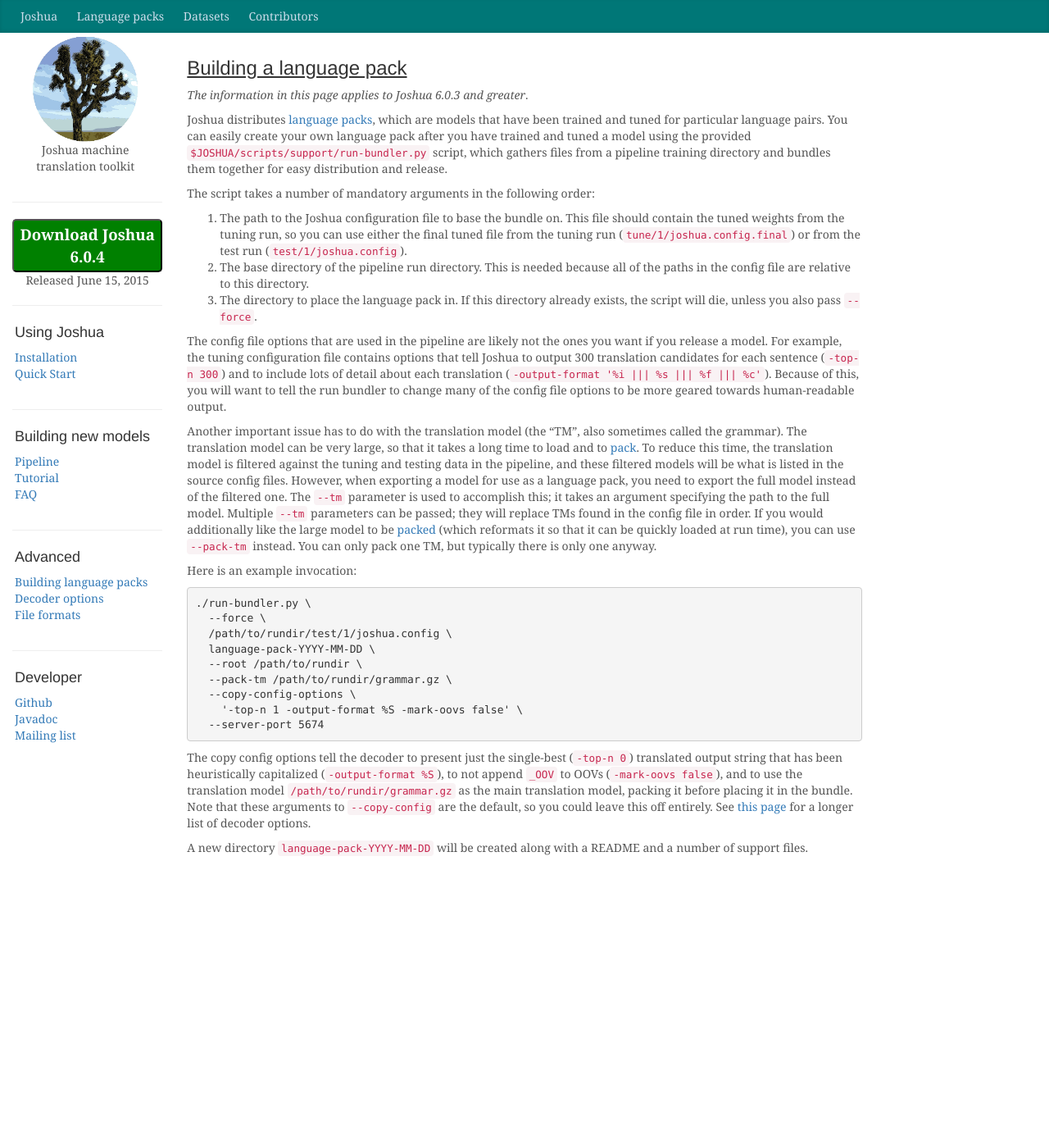
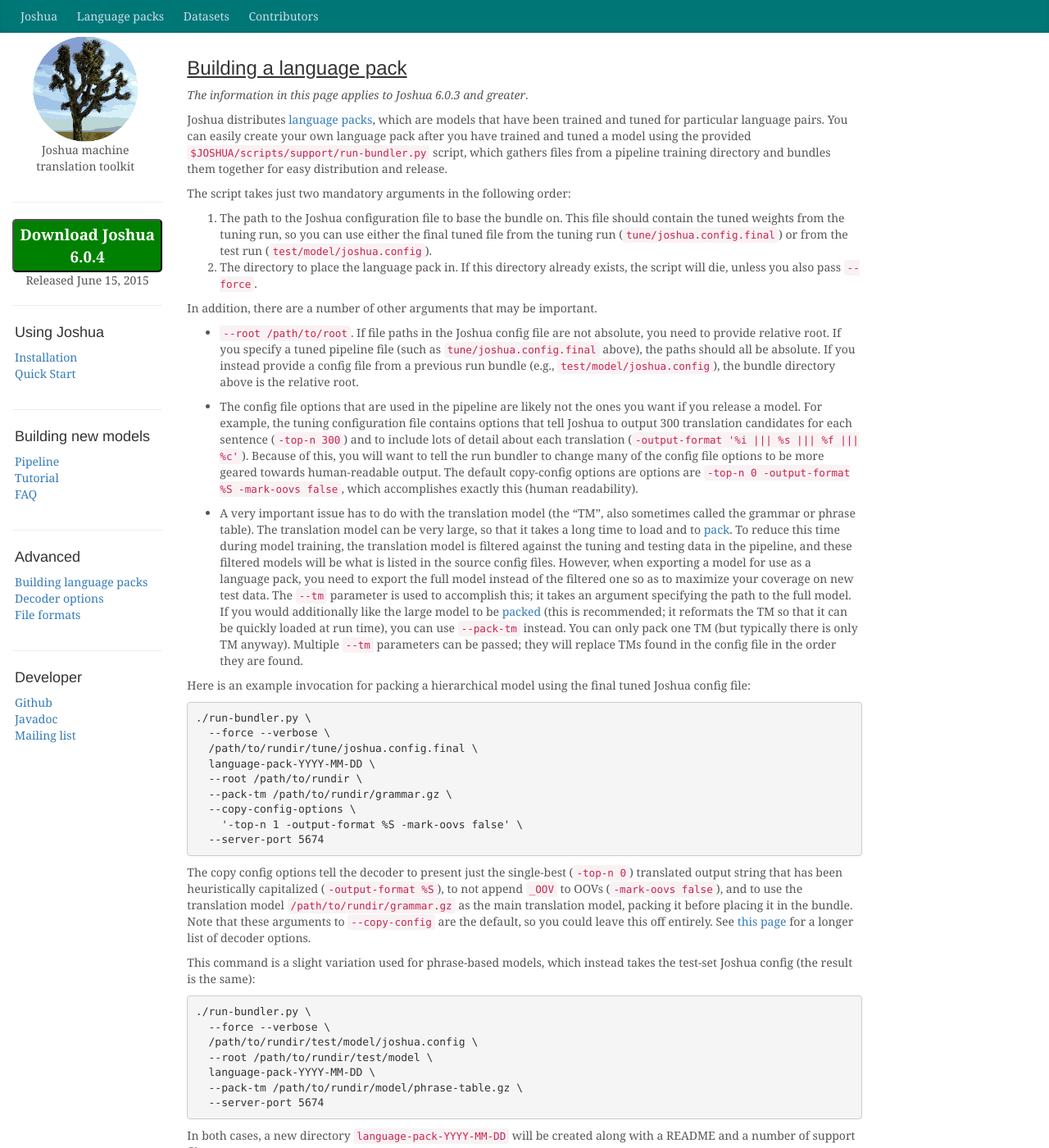
Before and after one commit to joshua-decoder/joshua-decoder.github.com, a Jekyll site: the page built from 6.0/bundle.md, in a window 1280 px wide and 1400 px high. Shown: the whole window at 82% size. Built offline with Jekyll 4.4.1, drawn with Linux system fonts in a browser that asks for light colours; nearby versions of some CDN libraries; comment, search, counter and statistics services are not loaded.

Commit message:
fixed run bundler documentation for 6.0.4+

```diff
--- a/6.0/bundle.md
+++ b/6.0/bundle.md
@@ -14,50 +14,60 @@
 from a pipeline training directory and bundles them together for easy
 distribution and release.
 
-The script takes a number of mandatory arguments in the following
-order:
+The script takes just two mandatory arguments in the following order:
 
 1.  The path to the Joshua configuration file to base the bundle
     on. This file should contain the tuned weights from the tuning run, so
     you can use either the final tuned file from the tuning run
-    (`tune/1/joshua.config.final`) or from the test run
-    (`test/1/joshua.config`).
-1.  The base directory of the pipeline run directory. This is needed
-    because all of the paths in the config file are relative to this
-    directory.
+    (`tune/joshua.config.final`) or from the test run
+    (`test/model/joshua.config`).
 1.  The directory to place the language pack in. If this directory
     already exists, the script will die, unless you also pass `--force`.
 
-The config file options that are used in the pipeline are likely not
-the ones you want if you release a model. For example, the tuning
-configuration file contains options that tell Joshua to output 300
-translation candidates for each sentence (`-top-n 300`) and to include lots of
-detail about each translation (`-output-format '%i ||| %s ||| %f ||| %c'`).
-Because of this, you will want to tell the run bundler to change many
-of the config file options to be more geared towards human-readable
-output.
+In addition, there are a number of other arguments that may be important.
 
-Another important issue has to do with the translation model (the
-"TM", also sometimes called the grammar). The translation model can be
-very large, so that it takes a long time to load and to
-[pack](packing.html). To reduce this time, the translation model is
-filtered against the tuning and testing data in the pipeline, and
-these filtered models will be what is listed in the source config
-files. However, when exporting a model for use as a language pack, you
-need to export the full model instead of the filtered one. The
-`--tm` parameter is used to accomplish this; it takes an argument
-specifying the path to the full model. Multiple `--tm` parameters can
-be passed; they will replace TMs found in the config file in order. If
-you would additionally like the large model to be
-[packed](packing.html) (which reformats it so that it can be quickly
-loaded at run time), you can use `--pack-tm` instead. You can only
-pack one TM, but typically there is only one anyway.
+- `--root /path/to/root`. If file paths in the Joshua config file are
+   not absolute, you need to provide relative root. If you specify a
+   tuned pipeline file (such as `tune/joshua.config.final` above), the
+   paths should all be absolute. If you instead provide a config file
+   from a previous run bundle (e.g., `test/model/joshua.config`), the
+   bundle directory above is the relative root.
 
-Here is an example invocation:
+- The config file options that are used in the pipeline are likely not
+  the ones you want if you release a model. For example, the tuning
+  configuration file contains options that tell Joshua to output 300
+  translation candidates for each sentence (`-top-n 300`) and to
+  include lots of detail about each translation (`-output-format '%i
+  ||| %s ||| %f ||| %c'`).  Because of this, you will want to tell the
+  run bundler to change many of the config file options to be more
+  geared towards human-readable output. The default copy-config
+  options are options are `-top-n 0 -output-format %S -mark-oovs
+  false`, which accomplishes exactly this (human readability).
+
+- A very important issue has to do with the translation model (the
+  "TM", also sometimes called the grammar or phrase table). The
+  translation model can be very large, so that it takes a long time to
+  load and to [pack](packing.html). To reduce this time during model
+  training, the translation model is filtered against the tuning and
+  testing data in the pipeline, and these filtered models will be what
+  is listed in the source config files. However, when exporting a
+  model for use as a language pack, you need to export the full model
+  instead of the filtered one so as to maximize your coverage on new
+  test data. The `--tm` parameter is used to accomplish this; it takes
+  an argument specifying the path to the full model. If you would
+  additionally like the large model to be [packed](packing.html) (this
+  is recommended; it reformats the TM so that it can be quickly loaded
+  at run time), you can use `--pack-tm` instead. You can only pack one
+  TM (but typically there is only TM anyway). Multiple `--tm`
+  parameters can be passed; they will replace TMs found in the config
+  file in the order they are found.
+
+Here is an example invocation for packing a hierarchical model using
+the final tuned Joshua config file:
 
     ./run-bundler.py \
-      --force \
-      /path/to/rundir/test/1/joshua.config \
+      --force --verbose \
+      /path/to/rundir/tune/joshua.config.final \
       language-pack-YYYY-MM-DD \
       --root /path/to/rundir \
       --pack-tm /path/to/rundir/grammar.gz \
@@ -74,5 +84,16 @@
 `--copy-config` are the default, so you could leave this off entirely.
 See [this page](decoder.html) for a longer list of decoder options.
 
-A new directory `language-pack-YYYY-MM-DD` will be created along with
-a README and a number of support files.
+This command is a slight variation used for phrase-based models, which
+instead takes the test-set Joshua config (the result is the same):
+
+    ./run-bundler.py \
+      --force --verbose \
+      /path/to/rundir/test/model/joshua.config \
+      --root /path/to/rundir/test/model \
+      language-pack-YYYY-MM-DD \
+      --pack-tm /path/to/rundir/model/phrase-table.gz \
+      --server-port 5674
+
+In both cases, a new directory `language-pack-YYYY-MM-DD` will be
+created along with a README and a number of support files.
```
